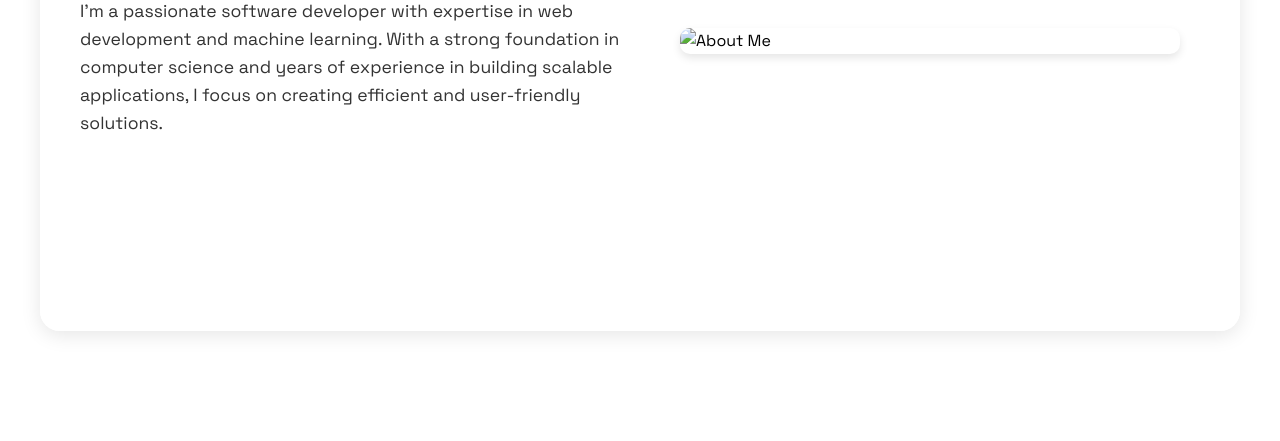
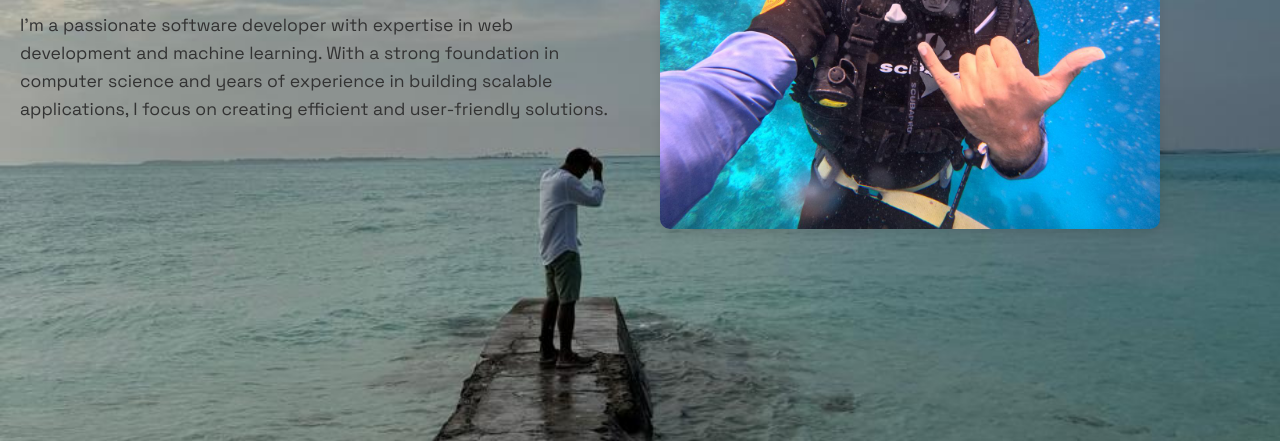
Before and after one commit to an1ojha/an1ojha, a plain HTML site: page about.html in a window 1280 px wide. Shown: the part 359-800 px from the top of the page. Drawn offline with Linux system fonts and the light colour scheme.

Commit message:
Images moved out of subfolder
To be fixed later

```diff
--- a/about.html
+++ b/about.html
@@ -14,7 +14,7 @@
                 <p>I'm a passionate software developer with expertise in web development and machine learning. With a strong foundation in computer science and years of experience in building scalable applications, I focus on creating efficient and user-friendly solutions.</p>
             </div>
             <div class="about-image">
-                <img src="images/selfimg1.jpeg" alt="About Me">
+                <img src="./selfimg1.jpeg" alt="About Me">
             </div>
         </div>
     </div>
--- a/styles.css
+++ b/styles.css
@@ -1168,19 +1168,14 @@ section.visible {
     align-items: center;
     justify-content: center;
     padding: 20px;
-    background: url('images/selfimgbg.jpeg') center/cover no-repeat;
+    background: url('./selfimgbg.jpeg') center/cover no-repeat;
+    position: relative;
 }
 
 .about-content {
     display: flex;
     gap: 40px;
     align-items: center;
-    background: rgba(255, 255, 255, 0.95);
-    padding: 40px;
-    border-radius: 20px;
-    box-shadow: 0 4px 20px rgba(0, 0, 0, 0.1);
-    max-width: 1200px;
-    width: 100%;
 }
 
 .about-text {
@@ -1201,9 +1196,6 @@ section.visible {
 
 .about-image {
     flex: 1;
-    display: flex;
-    justify-content: center;
-    align-items: center;
 }
 
 .about-image img {
@@ -1212,27 +1204,14 @@ section.visible {
     height: auto;
     border-radius: 10px;
     box-shadow: 0 4px 8px rgba(0, 0, 0, 0.1);
-    display: block;
-}
-
-/* Dark Mode About Page */
-.dark-mode .about-content {
-    background: rgba(26, 26, 26, 0.9);
-}
-
-.dark-mode .about-text h1,
-.dark-mode .about-text p {
-    color: #fff7d6;
 }
 
 @media (max-width: 768px) {
     .about-content {
         flex-direction: column;
-        padding: 20px;
     }
 
     .about-image img {
         max-width: 100%;
-        margin-top: 20px;
     }
 }
```
Also changed, not shown: 2 other files.
